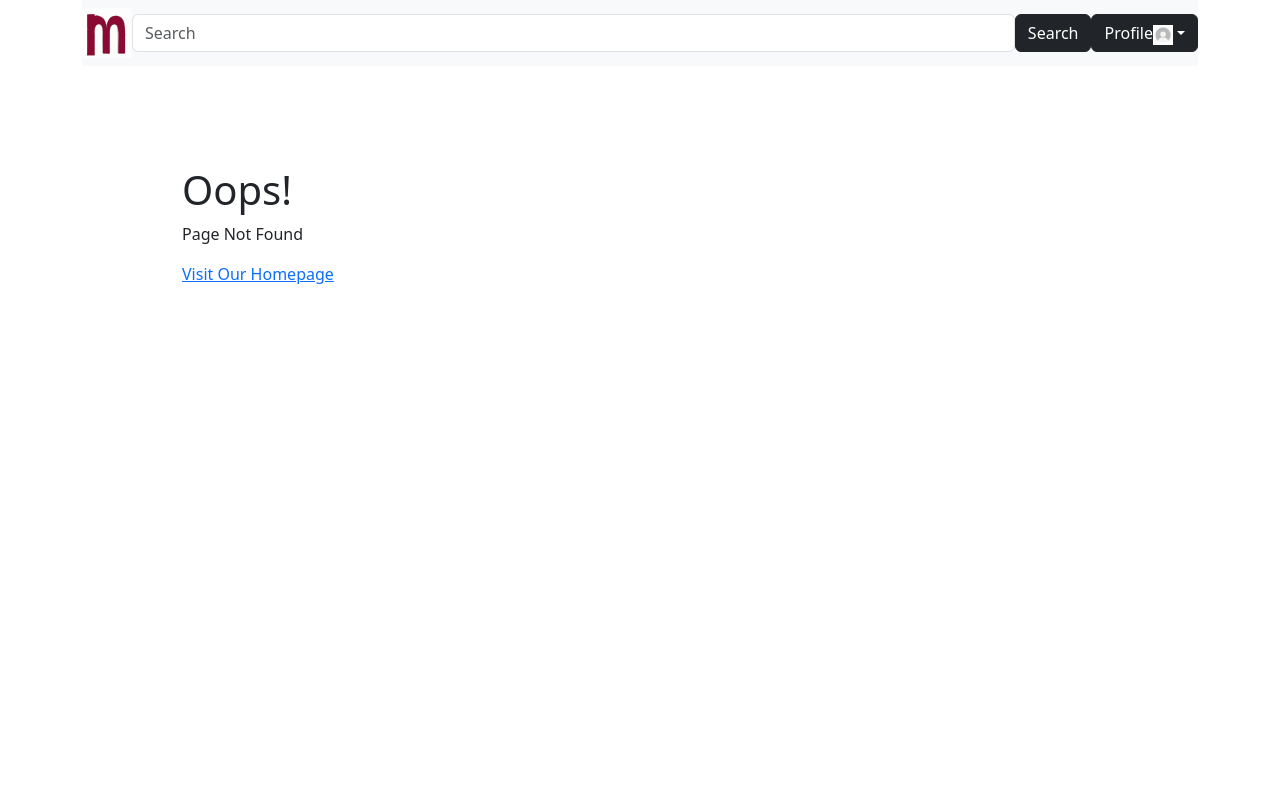
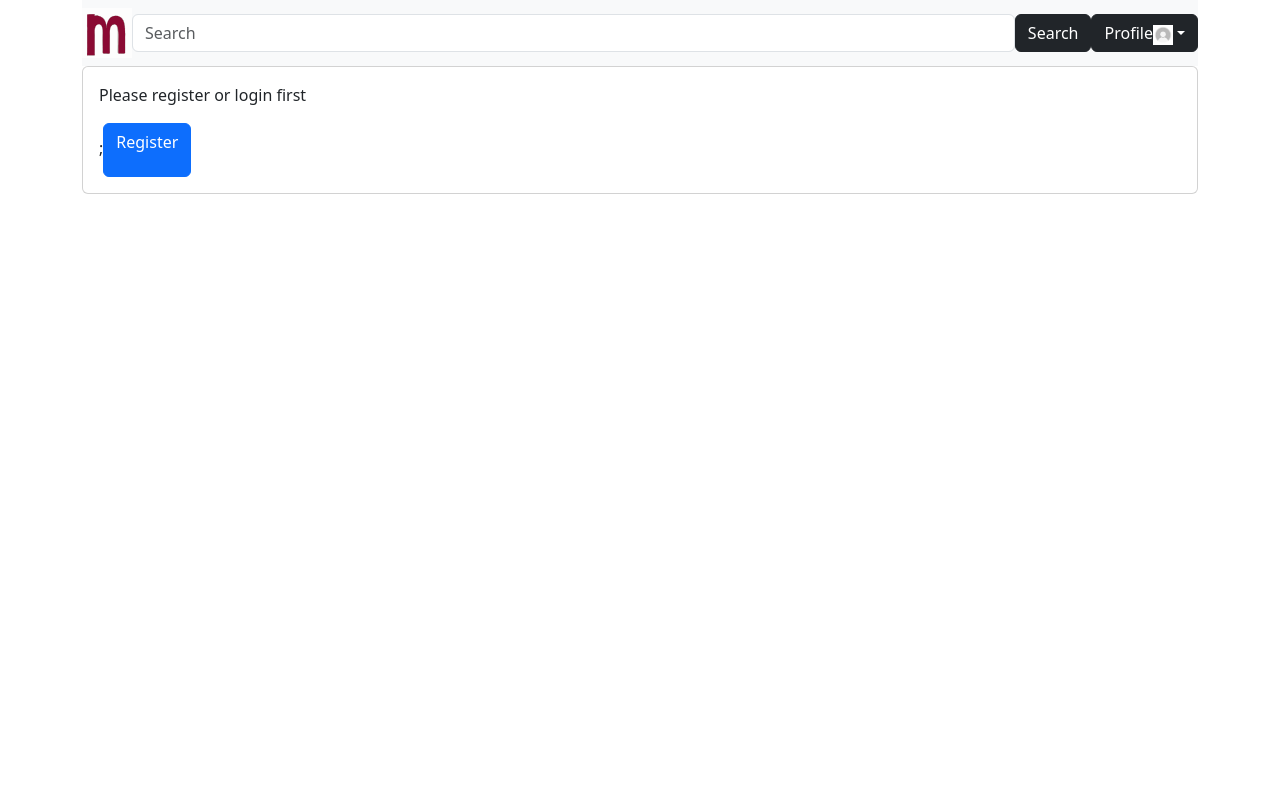
Before and after one commit to atamayev/Maroon-Medic, a React (Create React App) app in the folder frontend/: page /edit-vet-profile in a window 1280 px wide. Shown: the top 800 px of the page. Built offline with nearby package versions, Linux system fonts and the light colour scheme; no server answers.

Commit message:
edit profile-->edit vet profile

```diff
--- a/frontend/src/App.js
+++ b/frontend/src/App.js
@@ -13,7 +13,7 @@ import Missing from './Components/missing';
 import NewVet from './Components/new-vet';
 import VetDataService from "./Services/vet-service"
 import Dashboard from './Components/dashboard';
-import EditProfile from './Components/edit-profile';
+import EditVetProfile from './Components/edit-vet-profile';
 
 export default function App() {
   const [UUID, setUUID] = useState(null)
@@ -78,7 +78,7 @@ export default function App() {
           <Route exact path = '/login' element = {<Login/>} />
           <Route exact path = '/new-vet' element = {<NewVet/>} />
           <Route exact path = '/dashboard' element = {<Dashboard/>} />
-          <Route exact path = '/edit-profile' element = {<EditProfile/>} />
+          <Route exact path = '/edit-vet-profile' element = {<EditVetProfile/>} />
 
           {/* Catch all */}
           <Route path = '*' element = {<Missing/>} />
--- a/frontend/src/Components/edit-profile.js
+++ b/frontend/src/Components/edit-vet-profile.js
@@ -2,7 +2,7 @@ import React, {useEffect, useState} from 'react'
 import { Link } from "react-router-dom";
 import {Button, Card} from 'react-bootstrap';
 
-export default function EditProfile() {
+export default function EditVetProfile() {
   const [DoctorUUID, setDoctorUUID] = useState(null)
 
   useEffect(()=>{
--- a/frontend/src/Components/header.js
+++ b/frontend/src/Components/header.js
@@ -131,7 +131,7 @@ export default function Header ( {onSearch}) {
           <div>
           <Dropdown.Item onClick={handleLogout}>Sign out</Dropdown.Item>
           <Dropdown.Item href="/dashboard">Dashboard</Dropdown.Item>
-          <Dropdown.Item href="/edit-profile">Profile Settings</Dropdown.Item>
+          <Dropdown.Item href="/edit-vet-profile">Profile Settings</Dropdown.Item>
           </div>
         ):(
           <div>
--- a/frontend/src/Components/login.js
+++ b/frontend/src/Components/login.js
@@ -19,7 +19,7 @@ export default function Login() {
         cookie = cookie.substring(1);
       }
       if (cookie.startsWith(cookieName)) { // if cookie with DoctorUUID exists, navigate to edit-profile
-        navigate(`/edit-profile`)
+        navigate(`/edit-vet-profile`)
       }
     }
     return null;
```
Also changed, not shown: frontend/src/Wraps/wrap.txt (added), 1 other file (tests, documents, lock files or other folders).
